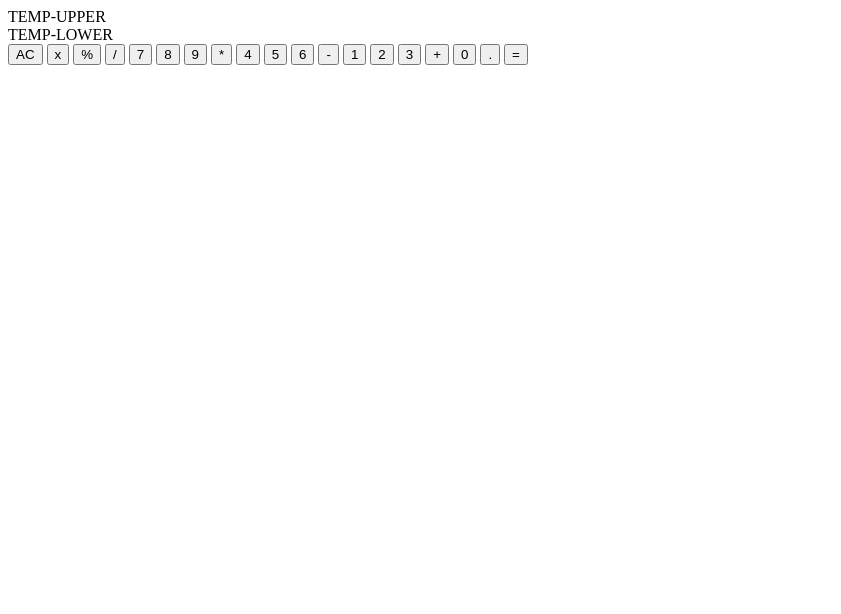
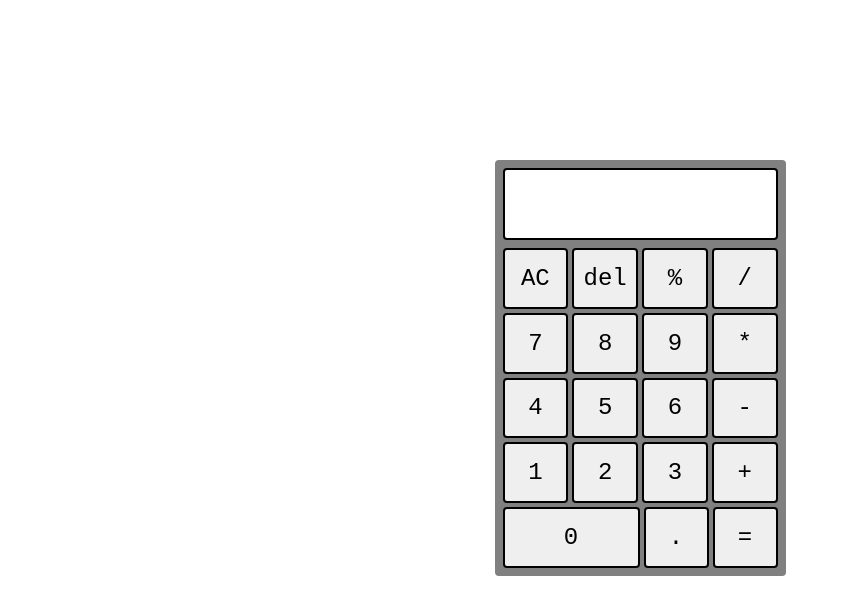
Before and after one commit to Detroiska/Calculator, a plain HTML site: page index.html in a window 1280 px wide. Shown: the whole page, without its empty margins (0-841 px from the left). Drawn offline with Linux system fonts and the light colour scheme.

Commit message:
Added CSS

```diff
--- a/index.html
+++ b/index.html
@@ -1,19 +1,19 @@
 <html>
 	<head>
 		<meta charset="UTF-8">
-		<link rel="stylesheet" src="./style.css">
+		<link rel="stylesheet" href="./style.css">
 		<script src="./script.js" defer></script>
 		<title>Calculator</title>
 	</head>
 	<body>
 		<div id="calculator">
 			<div class="display">
-				<div class="upper-field">TEMP-UPPER</div>
-				<div class="lower-field">TEMP-LOWER</div>
+				<div class="upper-field"></div>
+				<div class="lower-field"></div>
 			</div>
 			<div class="buttons">
 				<button type="button" value="clear">AC</button>
-				<button type="button" value="delete">x</button>
+				<button type="button" value="delete">del</button>
 				<button type="button" value="percent">%</button>
 				<button type="button" class="operation" value="/">/</button>
 				<button type="button" class="number" value="7">7</button>
@@ -28,7 +28,7 @@
 				<button type="button" class="number" value="2">2</button>
 				<button type="button" class="number" value="3">3</button>
 				<button type="button" class="operation" value="+">+</button>
-				<button type="button" class="number" value="0">0</button>
+				<button type="button" class="number zero" value="0">0</button>
 				<button type="button" value="decimal">.</button>
 				<button type="button" value="equals">=</button>
 			</div>
--- a/script.js
+++ b/script.js
@@ -16,7 +16,7 @@ function operate(operator, num1, num2) {
 	else if (operator === '*') return `${a * b}`;
 	else if (operator === '/') {
 		if (b === 0) return 'CANNOT DIVIDE BY ZERO';
-		else retrn `${a / b}`;
+		else return `${a / b}`;
 	}
 	else return;
 }
--- a/style.css
+++ b/style.css
@@ -0,0 +1,52 @@
+#calculator {
+	background-color: #808080;
+	margin: 20vh auto;
+	padding: 8px;
+	border-radius: 4px;
+	height: 50vh;
+	aspect-ratio: 11 / 16;
+	display: flex;
+	flex-direction: column;
+}
+
+.display {
+	background-color: white;
+	border: 2px solid black;
+	border-radius: 4px;
+	padding: 4px 8px;
+	margin-bottom: 8px;
+}
+
+.upper-field {
+	height: 3vh;
+	font-family: monospace;
+	font-size: 16px;
+	margin-bottom: 4px;
+}
+
+.lower-field {
+	height: 4vh;
+	min-height: 30px;
+	font-family: monospace;
+	font-size: 24px;
+}
+
+.buttons {
+	display: flex;
+	flex-wrap: wrap;
+	flex: auto;
+	gap: 4px;
+}
+
+button {
+	font-family: monospace;
+	font-size: 24px;
+	border: 2px solid black;
+	border-radius: 4px;
+	width: 8vh;
+	flex: auto;
+}
+
+.zero {
+	width: 17vh;
+}
```
